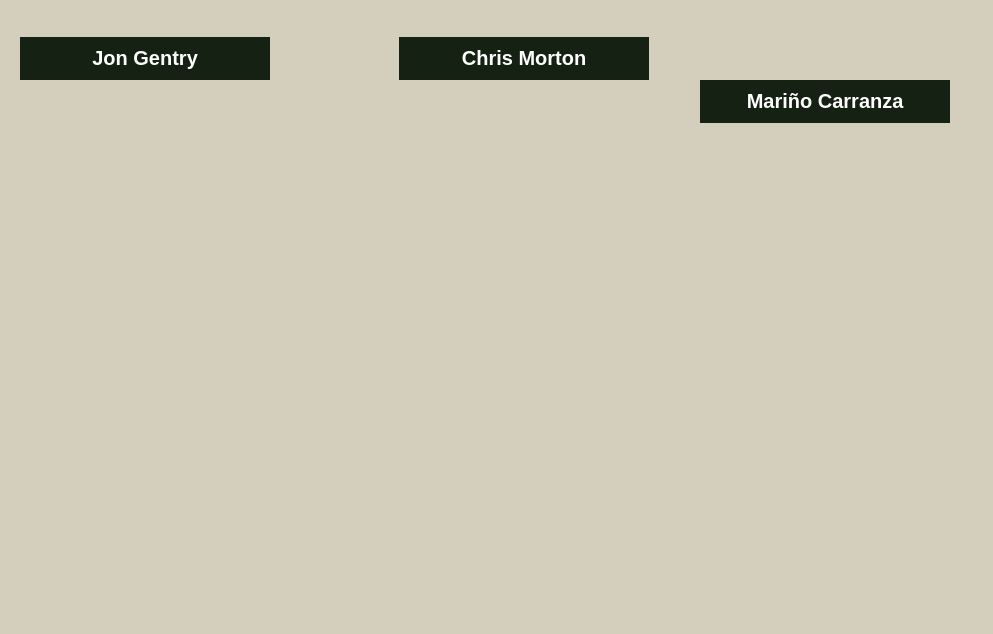
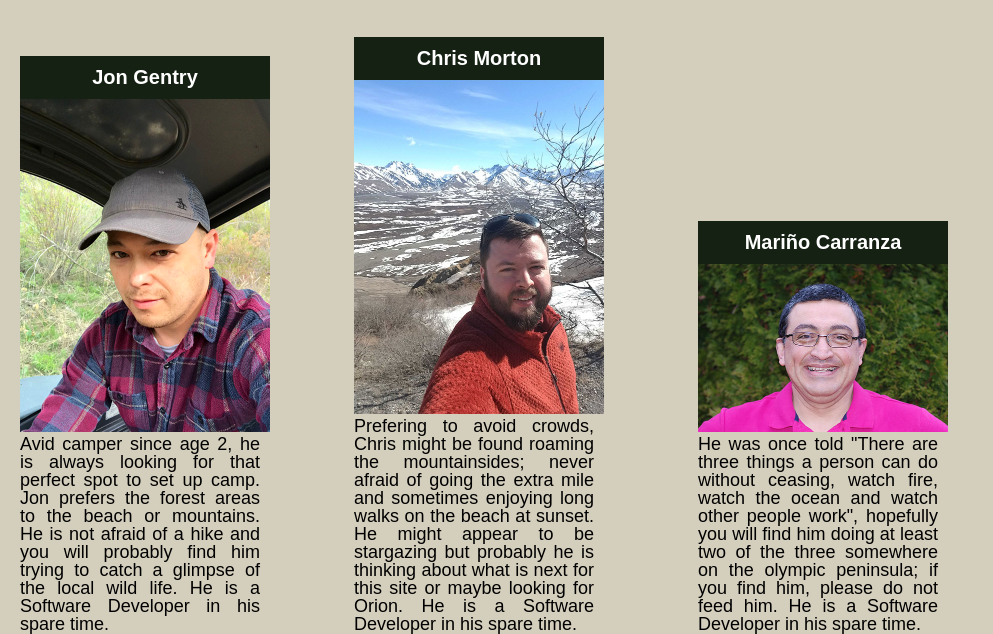
Before and after one commit to get-lost-repo/get-lost, a plain HTML site: page html/about-us.html in a window 1280 px wide. Shown: the part 198-832 px from the top of the page, without its empty margins (0-993 px from the left). Before the commit the page ends 800 px from the top, so only its background shows below. Drawn offline with Linux system fonts and the light colour scheme.

Commit message:
more about Us not finished

```diff
--- a/css/about-us.css
+++ b/css/about-us.css
@@ -34,11 +34,40 @@ img{
     height: 333;
 }
 
+li{
+    display:inline-block;
+}
 
 #jon{
-    display: none;
+    /* display: none; */
     max-width: 200px;
     margin-left: 20px;
+}
+
+
+p{
+    font-family: Arial, sans-serif;
+    font-size: 18px;
+    text-align: justify;
+    width:240px;
+}
+
+.morton{
+    margin-left:80px;
+}
+#chris{
+    /* display: none; */
+    max-width: 100px;
+    /* margin-left: 30px; */
+}
+
+.carranza{
+    margin-left:90px;
+}
+#marino{
+    /* display: none; */
+    max-width: 125px;
+    /* margin-left: 0px; */
 }
 
 button{
@@ -53,28 +82,3 @@ button{
     text-align: center;
     cursor:pointer;
 }
-
-p{
-    font-family: Arial, sans-serif;
-    font-size: 18px;
-    text-align: justify;
-    width:240px;
-}
-
-.morton{
-    margin-left:125px;
-}
-#chris{
-    display: none;
-    max-width: 100px;
-    margin-left: 275px;
-}
-
-.carranza{
-    margin-left:700px;
-}
-#marino{
-    display: none;
-    max-width: 125px;
-    margin-left: 0px;
-}
--- a/html/about-us.html
+++ b/html/about-us.html
@@ -23,37 +23,38 @@
 </header>
 
 <main>
-
-    <button class="gentry"type="button" value="Jon Gentry" onclick="toggle_visibility('jon');">Jon Gentry</button>
+<ul>
+    <li><button class="gentry"type="button" value="Jon Gentry" onclick="toggle_visibility('jon');">Jon Gentry</button>
         <div id="jon">
                 <img src="../img/jon.jpg" alt="Jon Gentry" title="Jon Gentry">
-            <p>Avid camper since age 2, he is always looking for that perfect spot to pitch his tent.
+            <p>Avid camper since age 2, he is always looking for that perfect spot to set up camp.
                 Jon prefers the forest areas to the beach or mountains.  He is not afraid of a hike and you will
                 probably find him trying to catch a glimpse of the local wild life.  He is a Software Developer in his spare time.
             </p>
-        </div>
+        </div></li>
 
-        <button class="morton"type="button" value="Chris Morton" onclick="toggle_visibility('chris');">Chris Morton</button>
+        <li><button class="morton"type="button" value="Chris Morton" onclick="toggle_visibility('chris');">Chris Morton</button>
         <div id="chris">
                 <img src="../img/chris.jpg" class="morton"alt="Chris Morton" title="Chris Morton">
             <p class="morton">Prefering to avoid crowds, Chris might be found roaming the mountainsides; never afraid of going
                 the extra mile and sometimes enjoying long walks on the beach at sunset. He might appear to be stargazing but probably
                 he is thinking about what is next for this site or maybe looking for Orion. He is a Software Developer in his spare time.
             </p>
-        </div>
+        </div></li>
 
-        <button class="carranza"type="button" value="Marino carranza" onclick="toggle_visibility('marino');">Mariño Carranza</button>
+        <li><button class="carranza"type="button" value="Marino carranza" onclick="toggle_visibility('marino');">Mariño Carranza</button>
         <div id="marino">
                 <img src="../img/marino.jpg" class="carranza"alt="Marino Carranza" title="Marino Carranza">
             <p class="carranza">He was once told "There are three things a person can do without ceasing, watch fire, watch the ocean
                 and watch other people work", hopefully you will find him doing at least two of the three somewhere on the olympic
                 peninsula; if you find him, please do not feed him. He is a Software Developer in his spare time.
             </p>
-        </div>
+        </div></li>
+    </ul>
 </main>
 
 
-<script src='../js/about-us.js'></script>
+<!-- <script src='../js/about-us.js'></script> -->
 
 </body>
 
```
